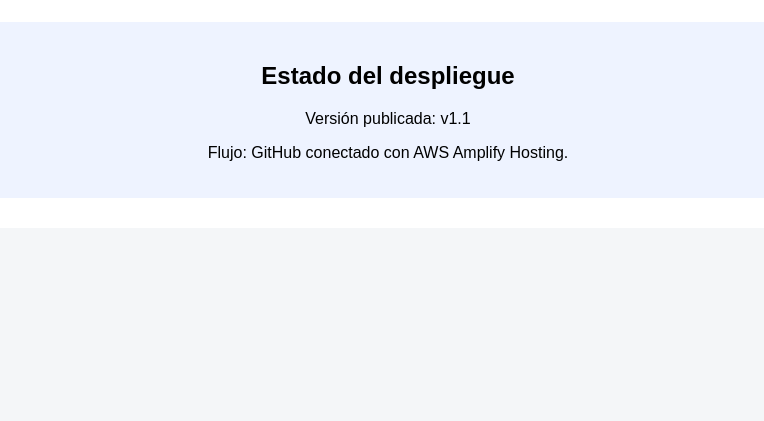
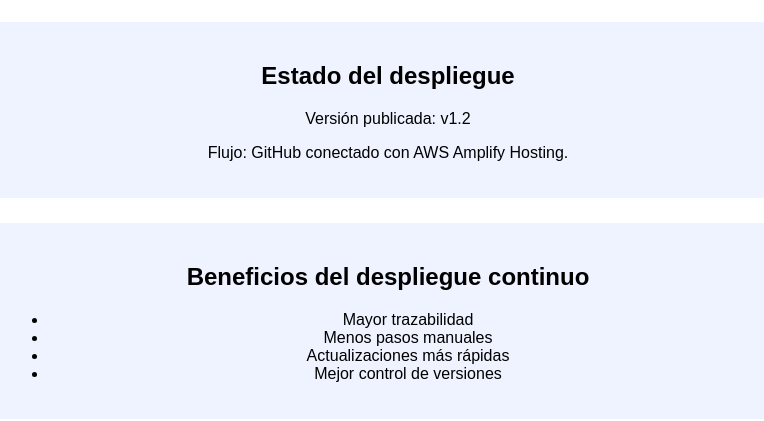
Before and after one commit to aaguirre01/laboratorio-amplify-web, a plain HTML site: page index.html in a window 1280 px wide. Shown: the part 191-612 px from the top of the page, without its empty margins (252-1016 px from the left). Drawn offline with Linux system fonts and the light colour scheme.

Commit message:
Agregar sección de beneficios del despliegue continuo
Updated the published version from v1.1 to v1.2 and added a new section detailing the benefits of continuous deployment.

```diff
--- a/index.html
+++ b/index.html
@@ -12,8 +12,18 @@
 
     <section class="tarjeta">
       <h2>Estado del despliegue</h2>
-      <p>Versión publicada: v1.1</p>
+      <p>Versión publicada: v1.2</p>
       <p>Flujo: GitHub conectado con AWS Amplify Hosting.</p>
+    </section>
+
+    <section class="tarjeta beneficios">
+      <h2>Beneficios del despliegue continuo</h2>
+      <ul>
+        <li>Mayor trazabilidad</li>
+        <li>Menos pasos manuales</li>
+        <li>Actualizaciones más rápidas</li>
+        <li>Mejor control de versiones</li>
+      </ul>
     </section>
   </main>
 </body>
```
